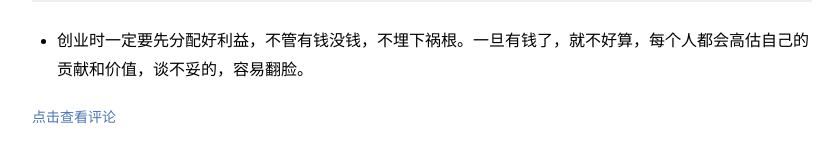
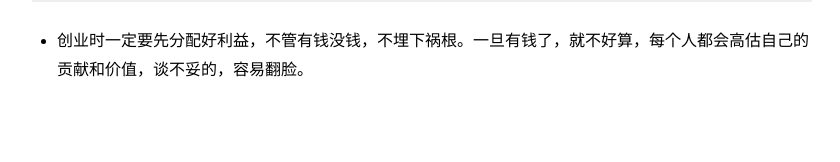
Before and after one commit to bonorise/bonorise.github.io, a Jekyll site: the page built from _posts/2016-08-16-money-matters.md, in a window 1280 px wide, cut to the strip 0-1026 px from the top of the page. Shown: the part 840-1002 px from the top of the strip, without its empty margins (218-1058 px from the left). Built offline with Jekyll 4.4.1, drawn with Linux system fonts in a browser that asks for light colours; comment, search, counter and statistics services are not loaded.

Commit message:
update disqus

```diff
--- a/_includes/disqus.html
+++ b/_includes/disqus.html
@@ -17,12 +17,10 @@
         })()
         </script>
     </div>
-    <a href="#" class="comment" onclick="return false;">点击查看评论</a>
+    <!-- <a href="#" class="comment" onclick="return false;">点击查看评论</a> -->
     <div id="disqus_thread"></div>
     <script>
-    /**
-     *  RECOMMENDED CONFIGURATION VARIABLES: EDIT AND UNCOMMENT THE SECTION BELOW TO INSERT DYNAMIC VALUES FROM YOUR PLATFORM OR CMS.
-     *  LEARN WHY DEFINING THESE VARIABLES IS IMPORTANT: https://disqus.com/admin/universalcode/#configuration-variables */
+
     /*
     var disqus_config = function () {
         this.page.url = PAGE_URL;  // Replace PAGE_URL with your page's canonical URL variable
```
